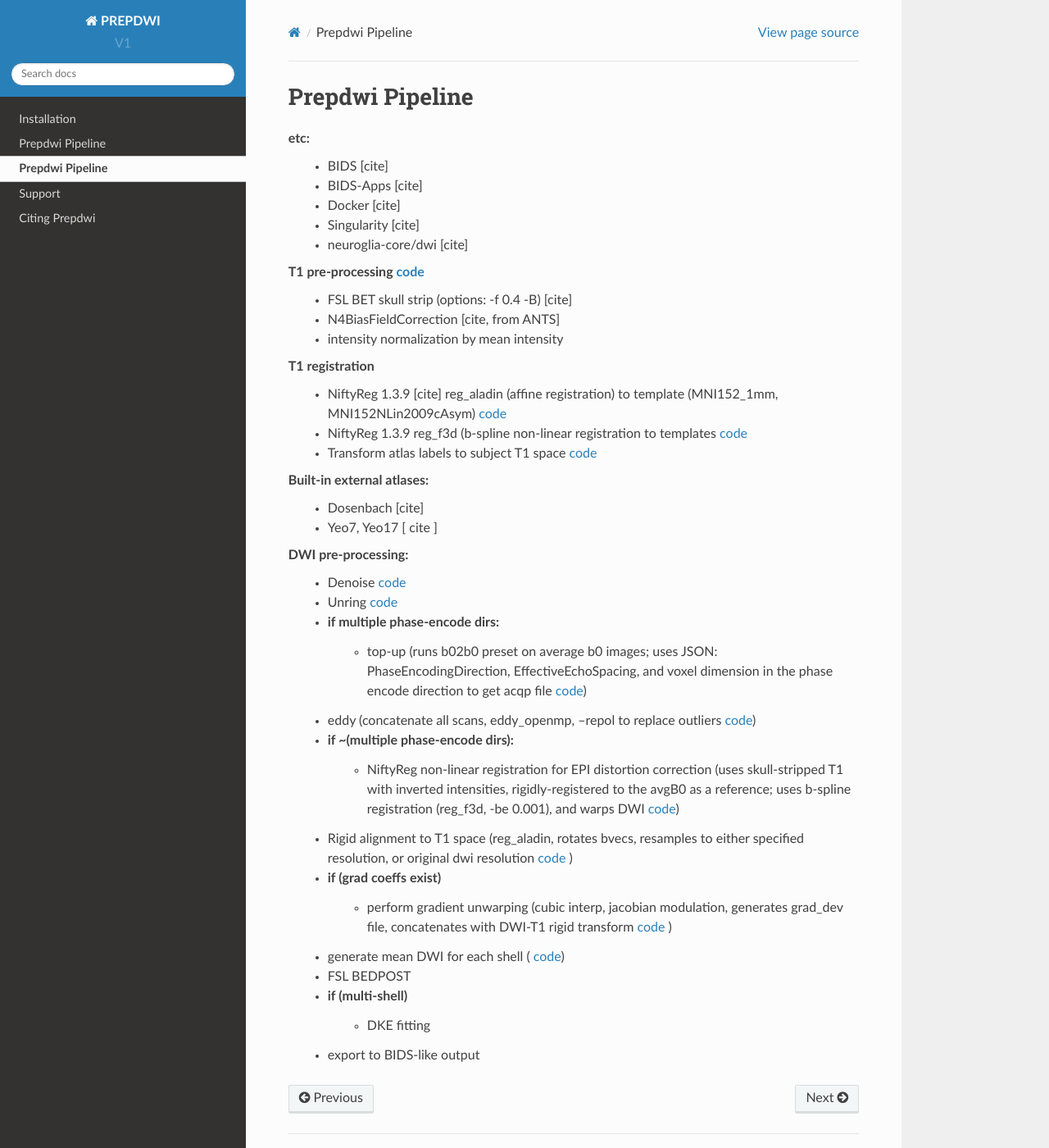
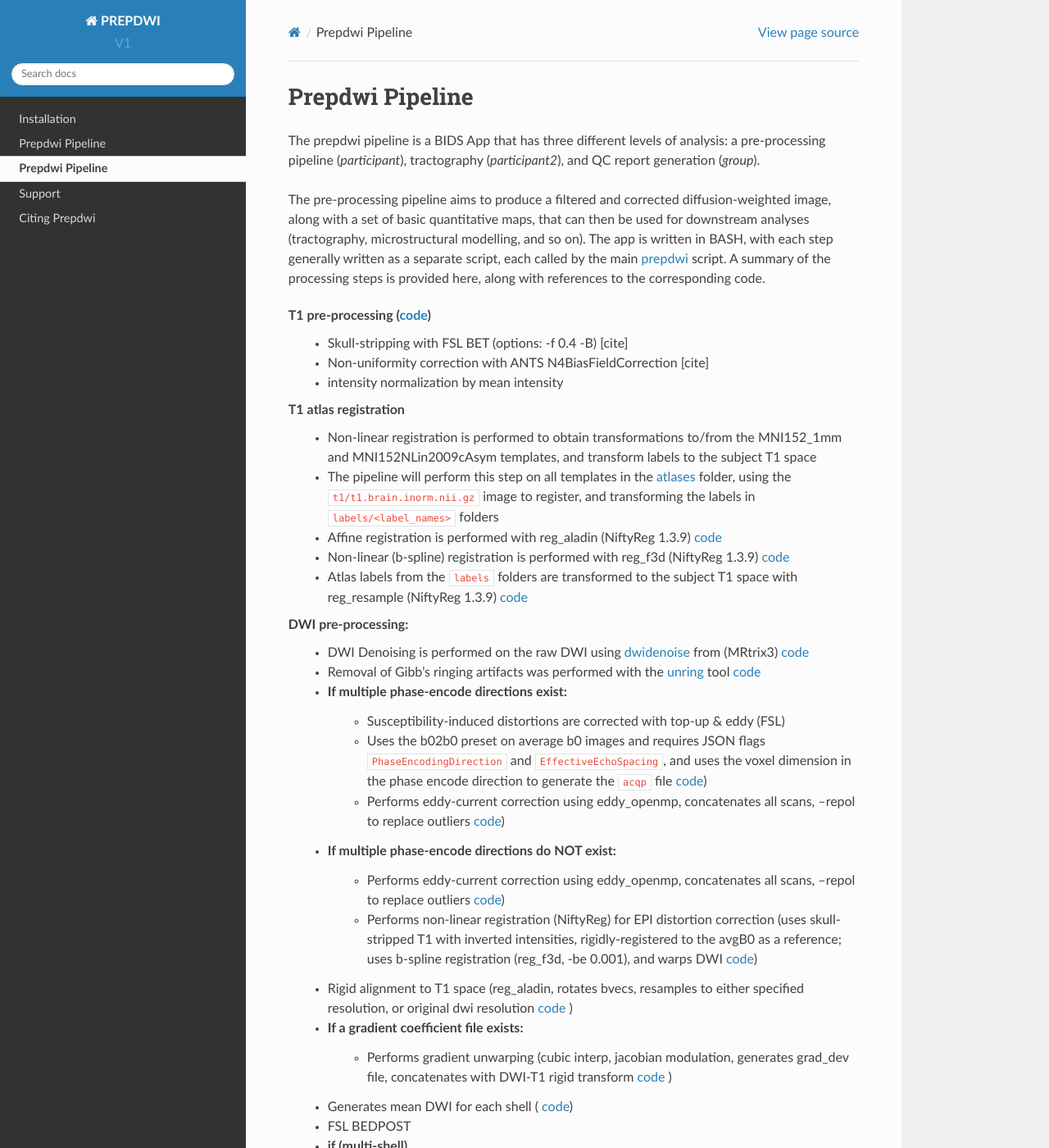
Before and after one commit to khanlab/prepdwi, a Sphinx documentation site: the page built from docs/pipeline.rst, in a window 1280 px wide and 1400 px high. Shown: the whole window at 82% size. Built offline with Sphinx 7.4.7 and the Read the Docs theme 2.0.0, drawn with Linux system fonts in a browser that asks for light colours; some of the changed text lies outside the part shown.

Commit message:
updates WIP [skip ci]

```diff
--- a/docs/pipeline.rst
+++ b/docs/pipeline.rst
@@ -1,6 +1,47 @@
 =================
 Prepdwi Pipeline
 =================
+
+The prepdwi pipeline is a BIDS App that has three different levels of analysis: a pre-processing pipeline (`participant`), tractography (`participant2`), and QC report generation (`group`).
+
+The pre-processing pipeline aims to produce a filtered and corrected diffusion-weighted image, along with a set of basic quantitative maps, that can then be used for downstream analyses (tractography, microstructural modelling, and so on). The app is written in BASH, with each step generally written as a separate script, each called by the main  `prepdwi <../prepdwi>`_ script.  A summary of the processing steps is provided here, along with references to the corresponding code.
+
+T1 pre-processing  (`code <../bin/processT1>`_)
+ * Skull-stripping with FSL BET (options: -f 0.4 -B) [cite]
+ * Non-uniformity correction with ANTS N4BiasFieldCorrection [cite]
+ * intensity normalization by mean intensity
+
+T1 atlas registration
+ * Non-linear registration is performed to obtain transformations to/from the MNI152_1mm and MNI152NLin2009cAsym templates, and transform labels to the subject T1 space
+ * The pipeline will perform this step on all templates in the `atlases <../atlases>`_ folder, using the ``t1/t1.brain.inorm.nii.gz`` image to register, and transforming the labels in ``labels/<label_names>`` folders
+ * Affine registration is performed with reg_aladin (NiftyReg 1.3.9) `code <../bin/reg_intersubj_aladin>`_
+ * Non-linear (b-spline) registration is performed with reg_f3d (NiftyReg 1.3.9) `code <../bin/reg_bspline_f3d>`_
+ * Atlas labels from the ``labels`` folders are transformed to the subject T1 space with reg_resample (NiftyReg 1.3.9)  `code <../bin/propLabels_reg_bspline_f3d>`_
+
+DWI pre-processing:
+ * DWI Denoising is performed on the raw DWI using dwidenoise_ from (MRtrix3) `code <../bin/processDwiDenoise>`_
+ * Removal of Gibb's ringing artifacts was performed with the unring_ tool  `code <../bin/processUnring>`_
+ * If multiple phase-encode directions exist:
+        * Susceptibility-induced distortions are corrected with top-up & eddy (FSL)
+        * Uses the b02b0 preset on average b0 images and requires JSON flags ``PhaseEncodingDirection`` and ``EffectiveEchoSpacing``, and uses the voxel dimension in the phase encode direction to generate the ``acqp`` file  `code <../bin/processTopUp>`_)
+        * Performs eddy-current correction using eddy_openmp, concatenates all scans, --repol to replace outliers  `code <../bin/processEddy>`_)
+ * If multiple phase-encode directions do **NOT** exist:
+        * Performs eddy-current correction using eddy_openmp, concatenates all scans, --repol to replace outliers  `code <../bin/processEddyNoTopup>`_)
+        * Performs non-linear registration (NiftyReg) for EPI distortion correction (uses skull-stripped T1 with inverted intensities, rigidly-registered to the avgB0 as a reference; uses b-spline registration (reg_f3d, -be 0.001), and warps DWI  `code <../bin/processDistortCorrect>`_)
+ * Rigid alignment to T1 space (reg_aladin, rotates bvecs, resamples to either specified resolution, or original dwi resolution  `code <../bin/processRegT1>`_ )
+ * If a gradient coefficient file exists:
+        * Performs gradient unwarping (cubic interp, jacobian modulation, generates grad_dev file, concatenates with DWI-T1 rigid transform  `code <../bin/processGradUnwarp>`_ )
+ * Generates mean DWI for each shell ( `code <../octave/extractMeanDWI.m>`_)
+
+
+ * FSL BEDPOST
+ * if (multi-shell)
+        * DKE fitting
+ * export to BIDS-like output
+
+.. _dwidenoise: https://mrtrix.readthedocs.io/en/latest/reference/commands/dwidenoise.html
+.. _unring: https://bitbucket.org/reisert/unring/overview
+
 
 
 etc:
@@ -10,38 +51,10 @@ etc:
  * Singularity [cite]
  * neuroglia-core/dwi [cite]
 
-T1 pre-processing  `code <../bin/processT1>`_
- * FSL BET skull strip  (options: -f 0.4 -B) [cite]
- * N4BiasFieldCorrection [cite, from ANTS]
- * intensity normalization by mean intensity
-
-T1 registration
- * NiftyReg 1.3.9 [cite] reg_aladin (affine registration) to template (MNI152_1mm, MNI152NLin2009cAsym)  `code <../bin/reg_intersubj_aladin>`_
- * NiftyReg 1.3.9 reg_f3d (b-spline non-linear registration to templates  `code <../bin/reg_bspline_f3d>`_
- * Transform atlas labels to subject T1 space  `code <../bin/propLabels_reg_bspline_f3d>`_
 
 Built-in external atlases:
  * Dosenbach [cite]
  * Yeo7, Yeo17 [ cite ]
 
-DWI pre-processing:
- * Denoise  `code <../bin/processDwiDenoise>`_
- * Unring  `code <../bin/processUnring>`_
- * if multiple phase-encode dirs:
-        * top-up (runs b02b0 preset on average b0 images;  uses JSON: PhaseEncodingDirection, EffectiveEchoSpacing, and voxel dimension in the phase encode direction to get acqp file  `code <../bin/processTopUp>`_)
- * eddy (concatenate all scans, eddy_openmp, --repol to replace outliers  `code <../bin/processEddy>`_)
- * if ~(multiple phase-encode dirs):
-        * NiftyReg non-linear registration for EPI distortion correction (uses skull-stripped T1 with inverted intensities, rigidly-registered to the avgB0 as a reference; uses b-spline registration (reg_f3d, -be 0.001), and warps DWI  `code <../bin/processDistortCorrect>`_)
- * Rigid alignment to T1 space (reg_aladin, rotates bvecs, resamples to either specified resolution, or original dwi resolution  `code <../bin/processRegT1>`_ )
- * if (grad coeffs exist)
-        * perform gradient unwarping (cubic interp, jacobian modulation, generates grad_dev file, concatenates with DWI-T1 rigid transform  `code <../bin/processGradUnwarp>`_ )
- * generate mean DWI for each shell ( `code <../octave/extractMeanDWI.m>`_)
- * FSL BEDPOST
- * if (multi-shell)
-        * DKE fitting
- * export to BIDS-like output
-
-
-
 .. index::
         pair: Syntax; TOC Tree
```
